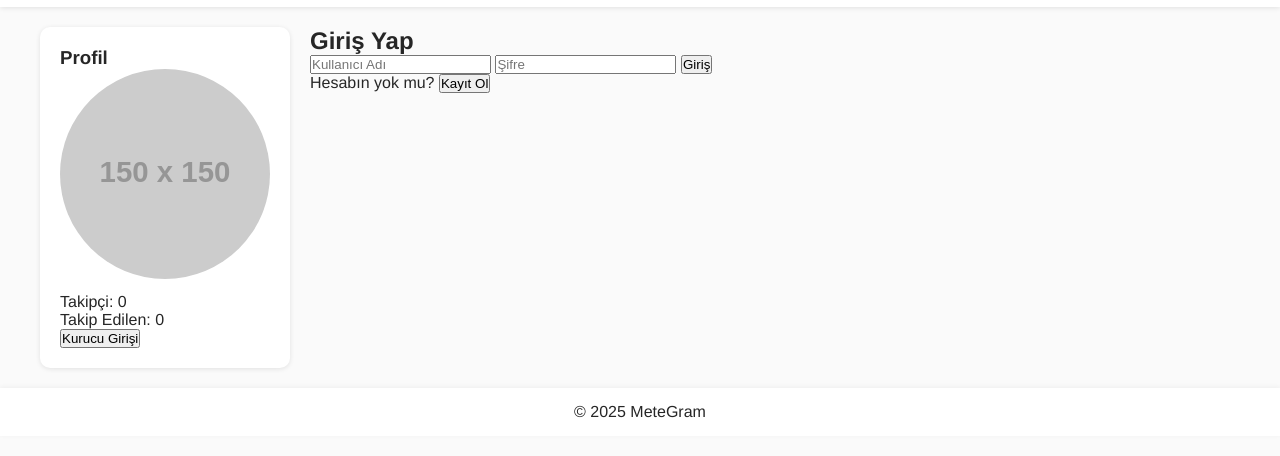
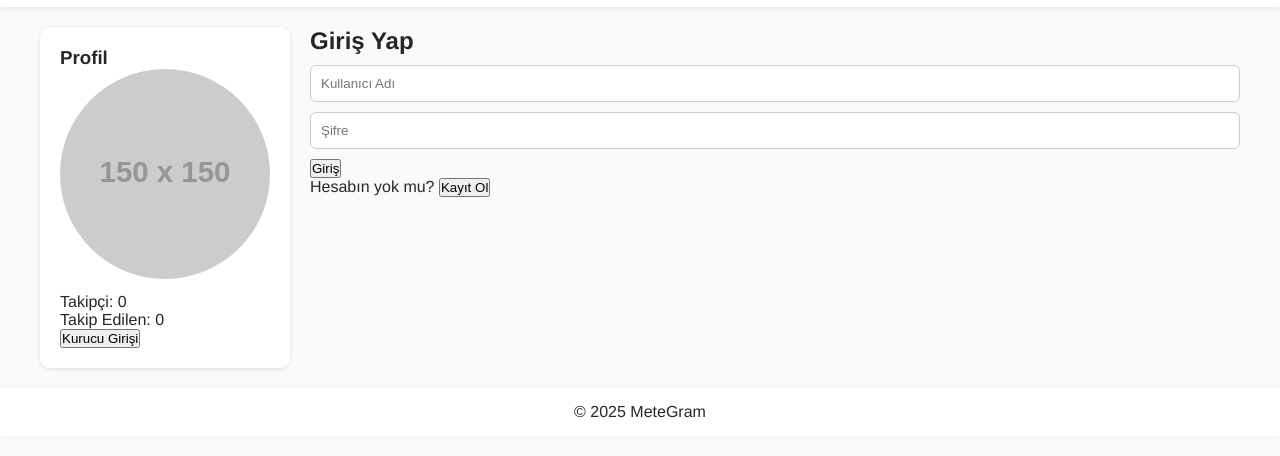
Before and after one commit to demirmete1938-glitch/demirmete1938-glitch.github.io, a plain HTML site: page frontend/index.html in a window 1280 px wide. Shown: the part 46-502 px from the top of the page. Drawn offline with Linux system fonts and the light colour scheme; placeholder pictures from the web are drawn by us.

Commit message:
Update style.css

```diff
--- a/frontend/style.css
+++ b/frontend/style.css
@@ -10,5 +10,7 @@ aside#sidebar{width:250px;padding:20px;background:white;border-radius:10px;margi
 aside#sidebar img{width:100%;border-radius:50%;margin-bottom:10px;}
 section#content{flex:1;display:flex;flex-direction:column;}
 .post, .reel, .chatMsg{background:white;border-radius:10px;padding:15px;margin-bottom:15px;box-shadow:0 1px 3px rgba(0,0,0,0.1);}
-button{cursor:pointer;}
+button{cursor:pointer;transition:0.2s;}
+button:hover{opacity:0.8;}
 footer{text-align:center;padding:15px;background:#fff;margin-top:20px;box-shadow:0 -1px 5px rgba(0,0,0,0.05);}
+input{display:block;margin:10px 0;padding:10px;width:100%;border-radius:6px;border:1px solid #ccc;}
```
